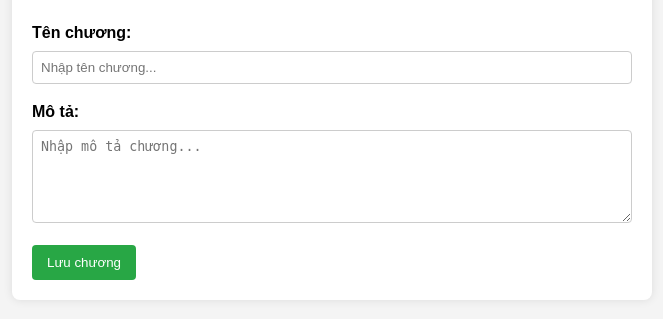
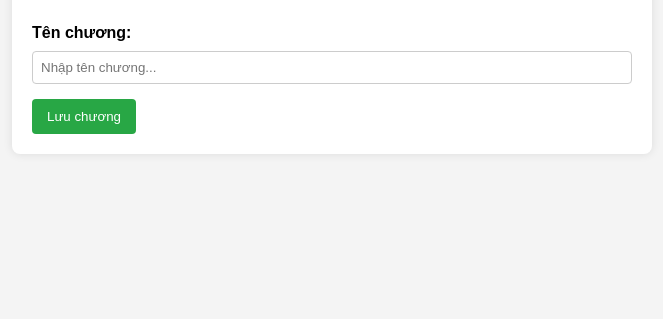
Before and after one commit to tiennam-nguyen/Learning-Management-System, a Flask app: template templates/Chapter_form.html in a window 1280 px wide. Shown: the part 205-524 px from the top of the page, without its empty margins (28-691 px from the left). Run offline with Flask 3, Linux system fonts and the light colour scheme; the template is opened without the code that fills it, so the values that code supplies are empty.

Commit message:
Remove description field from Chapter form
Removed the description textarea from the chapter form.

```diff
--- a/templates/Chapter_form.html
+++ b/templates/Chapter_form.html
@@ -39,11 +39,6 @@
             <input type="text" name="chapter_name" required placeholder="Nhập tên chương...">
         </div>
 
-        <div class="form-group">
-            <label>Mô tả:</label>
-            <textarea name="description" rows="5" placeholder="Nhập mô tả chương..."></textarea>
-        </div>
-
         <button type="submit">Lưu chương</button>
     </form>
 </div>
```
